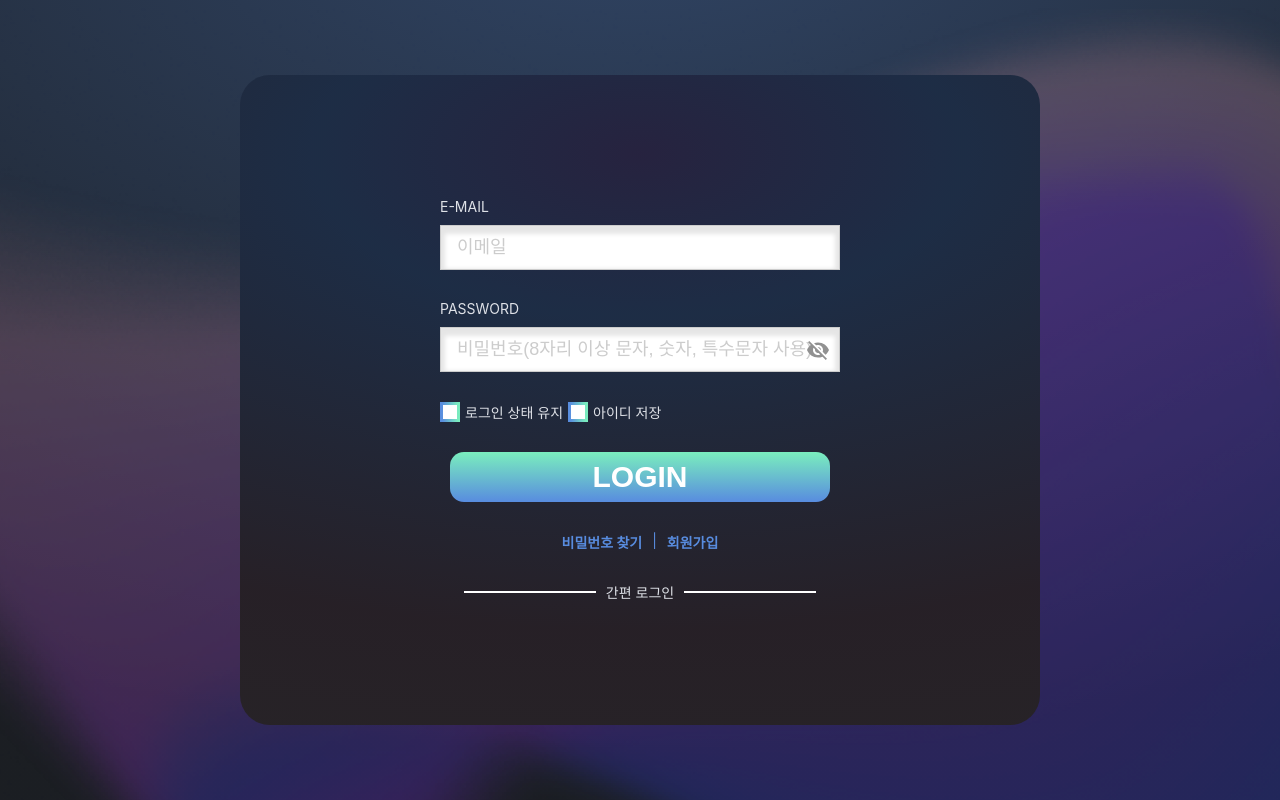
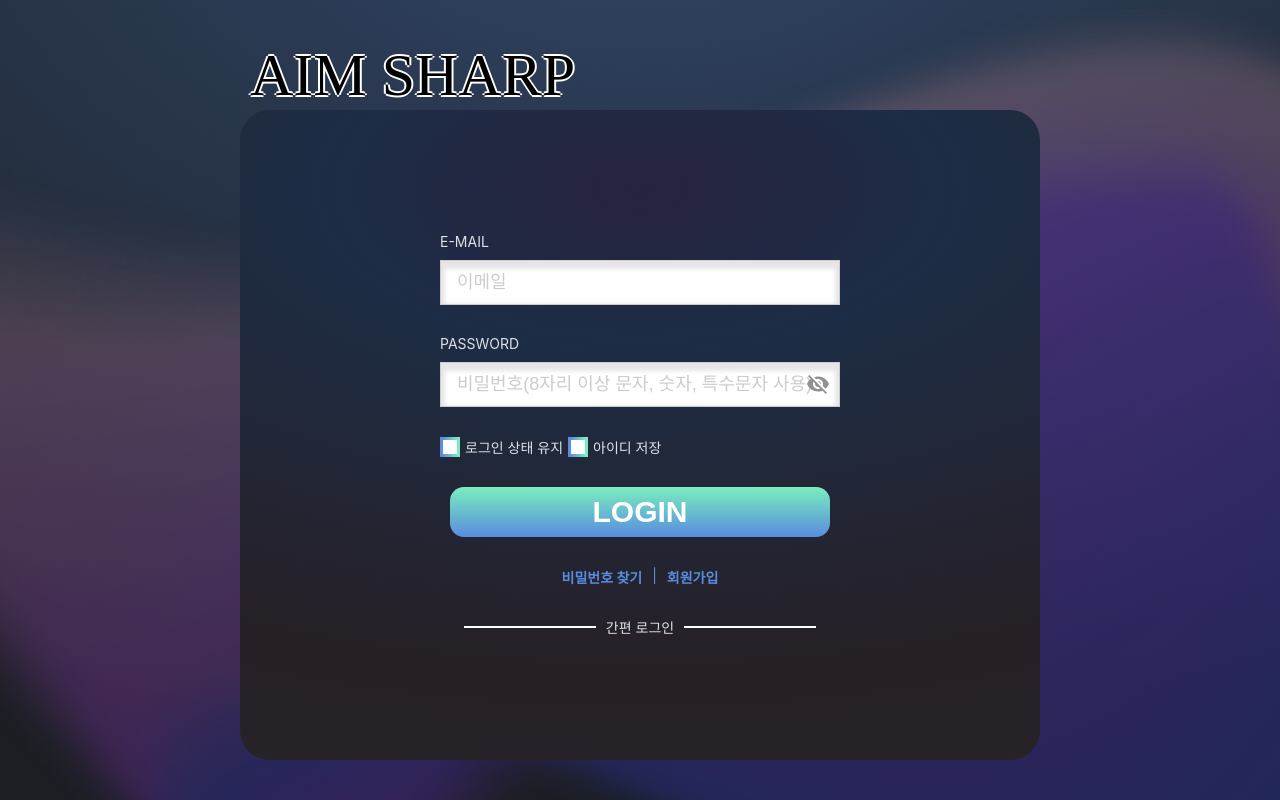
Before and after one commit to AimLab-Project/AimLab_Front, a React (Create React App) app: page /auth in a window 1280 px wide. Built offline with nearby package versions, Linux system fonts and the light colour scheme.

Commit message:
🌈feat : test

```diff
--- a/src/pages/AuthPage.tsx
+++ b/src/pages/AuthPage.tsx
@@ -1,11 +1,12 @@
 import LoginTemplate from 'components/templates/LoginTemplate/LoginTemplate';
 import React from 'react';
 import styled from 'styled-components';
-import BG from '../assets/BG/auth_BG.png';
+import BG from '../assets/image/BG/auth_BG.png';
 
 const AuthPage = () => {
 	return (
 		<Wrapper>
+			<Title>aim sharp</Title>
 			<LoginTemplate />
 		</Wrapper>
 	);
@@ -24,6 +25,17 @@ const Wrapper = styled.div`
 			)
 			#171717;
 	display: flex;
+	flex-direction: column;
 	justify-content: center;
 	align-items: center;
 `;
+
+const Title = styled.span`
+	text-shadow: -2px 0px #fff, 0px 2px #fff, 2px 0px #fff, 0px -2px #fff;
+	text-transform: uppercase;
+	font-family: 'Old Standard TT';
+	font-weight: 400;
+	font-size: 60px;
+	width: 780px;
+	text-align: left;
+`;
```
Also changed, not shown: src/assets/image/BG/auth_BG.png (renamed from src/assets/BG/auth_bg.png).
